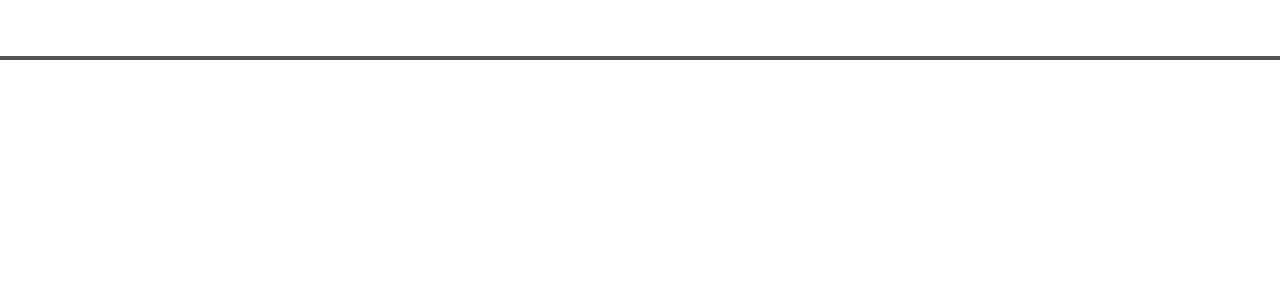
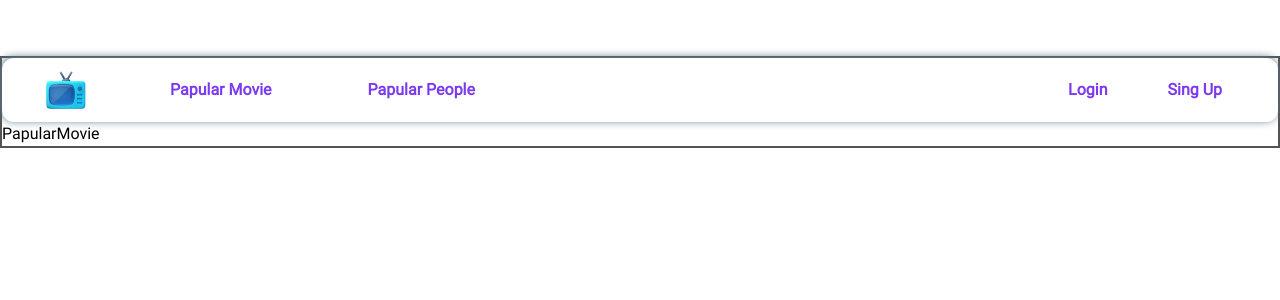
Before and after one commit to DevMousavi/MovieShowcase, a React (Vite) app: page /papular-movie in a window 1280 px wide. Shown: the top 300 px of the page. Built offline with nearby package versions, Linux system fonts and the light colour scheme.

Commit message:
Fixing Header and Config Routes( Login - SingUp - PapularPeople - PapularMovi)

```diff
--- a/src/App.jsx
+++ b/src/App.jsx
@@ -1,7 +1,25 @@
 import React from "react";
+import { BrowserRouter, Route, Routes } from "react-router-dom";
+import Home from "./pages/Home.jsx";
+import ErrorHandler from "./pages/ErrorHandler.jsx";
+import PapularMovie from "./pages/PapularMovie.jsx";
+import PapularPeople from "./pages/PapularPeople.jsx";
+import Login from "./components/Login.jsx";
+import SingUp from "./components/SingUp.jsx";
 
 const App = () => {
-    return <div></div>;
+    return (
+        <BrowserRouter>
+            <Routes>
+                <Route index element={<Home />} />
+                <Route path="/papular-movie" element={<PapularMovie />} />
+                <Route path="/papular-people" element={<PapularPeople />} />
+                <Route path="/login" element={<Login />} />
+                <Route path="/sing-up" element={<SingUp />} />
+                <Route path="*" element={<ErrorHandler />} />
+            </Routes>
+        </BrowserRouter>
+    );
 };
 
 export default App;
--- /dev/null
+++ b/src/Layout/Header.jsx
@@ -0,0 +1,38 @@
+import React from "react";
+import { NavLink } from "react-router-dom";
+
+const Header = () => {
+    return (
+        <header className="w-full grid grid-flow-col grid-cols-2 items-center justify-between px-10 py-2 font-bold shadow-primaryShadow rounded-xl ">
+            <ul className="flex items-center gap-16 text-primaryColor">
+                <li>
+                    <NavLink to="/">
+                        <img
+                            className="w-12"
+                            src="../../public/Logo-MovieShowcase.png"
+                            alt="Logo-MovieShowcase.png"
+                        />
+                    </NavLink>
+                </li>
+                <li className="btn hover:btn-Hover">
+                    <NavLink to="/papular-movie">Papular Movie</NavLink>
+                </li>
+                <li className="btn hover:btn-Hover">
+                    <NavLink to="/papular-people">Papular People</NavLink>
+                </li>
+            </ul>
+            <div>
+                <ul className="flex items-center justify-end gap-7 text-primaryColor">
+                    <li className="btn hover:btn-Hover">
+                        <NavLink to="/login">Login</NavLink>
+                    </li>
+                    <li className="btn hover:btn-Hover">
+                        <NavLink to="/sing-up">Sing Up</NavLink>
+                    </li>
+                </ul>
+            </div>
+        </header>
+    );
+};
+
+export default Header;
--- /dev/null
+++ b/src/components/Login.jsx
@@ -0,0 +1,7 @@
+import React from "react";
+
+const Login = () => {
+    return <div>Login</div>;
+};
+
+export default Login;
--- /dev/null
+++ b/src/components/SingUp.jsx
@@ -0,0 +1,7 @@
+import React from "react";
+
+const SingUp = () => {
+    return <div>SingUp</div>;
+};
+
+export default SingUp;
--- a/src/index.css
+++ b/src/index.css
@@ -37,6 +37,26 @@
     }
 }
 
+@layer components {
+    .text-shadow {
+        text-shadow: 1px 1px 1px #0f0f0f;
+    }
+    .transition-Primary {
+        transition: all 0.25s ease-in;
+    }
+    .btn {
+        transition: all 0.25s ease-in;
+        padding: 8px 16px;
+        cursor: pointer;
+        border-radius: 12px;
+    }
+    .btn-Hover {
+        background-color: rgb(124, 58, 237);
+        color: #ffffff;
+        text-shadow: 1px 1px 1px #0f0f0f;
+    }
+}
+
 * {
     margin: 0px;
     padding: 0px;
--- /dev/null
+++ b/src/pages/ErrorHandler.jsx
@@ -0,0 +1,7 @@
+import React from "react";
+
+const ErrorHandler = () => {
+    return <div>ErrorHandler</div>;
+};
+
+export default ErrorHandler;
--- /dev/null
+++ b/src/pages/Home.jsx
@@ -0,0 +1,13 @@
+import React from "react";
+import Header from "../Layout/Header.jsx";
+
+const Home = () => {
+    return (
+        <main>
+            <Header />
+            <h1>Home Page</h1>
+        </main>
+    );
+};
+
+export default Home;
--- /dev/null
+++ b/src/pages/PapularMovie.jsx
@@ -0,0 +1,13 @@
+import React from "react";
+import Header from "../Layout/Header.jsx";
+
+const PapularMovie = () => {
+    return (
+        <main>
+            <Header />
+            <h1>PapularMovie</h1>
+        </main>
+    );
+};
+
+export default PapularMovie;
--- /dev/null
+++ b/src/pages/PapularPeople.jsx
@@ -0,0 +1,13 @@
+import React from "react";
+import Header from "../Layout/Header.jsx";
+
+const PapularPeople = () => {
+    return (
+        <main>
+            <Header />
+            <h1>PapularPeople</h1>
+        </main>
+    );
+};
+
+export default PapularPeople;
--- a/tailwind.config.js
+++ b/tailwind.config.js
@@ -11,7 +11,6 @@ export default {
         },
         container: {
             center: true,
-            padding: "2rem",
         },
         screens: {
             am: "350px",
@@ -20,7 +19,14 @@ export default {
             lg: "1024px",
             xl: "1280px",
         },
-        extend: {},
+        extend: {
+            boxShadow: {
+                primaryShadow: "-1px -1px 8px #607D8B",
+            },
+            colors: {
+                primaryColor: "rgb(124, 58, 237)",
+            },
+        },
     },
     plugins: [],
 };
```
Also changed, not shown: public/Logo-MovieShowcase.png (added).
